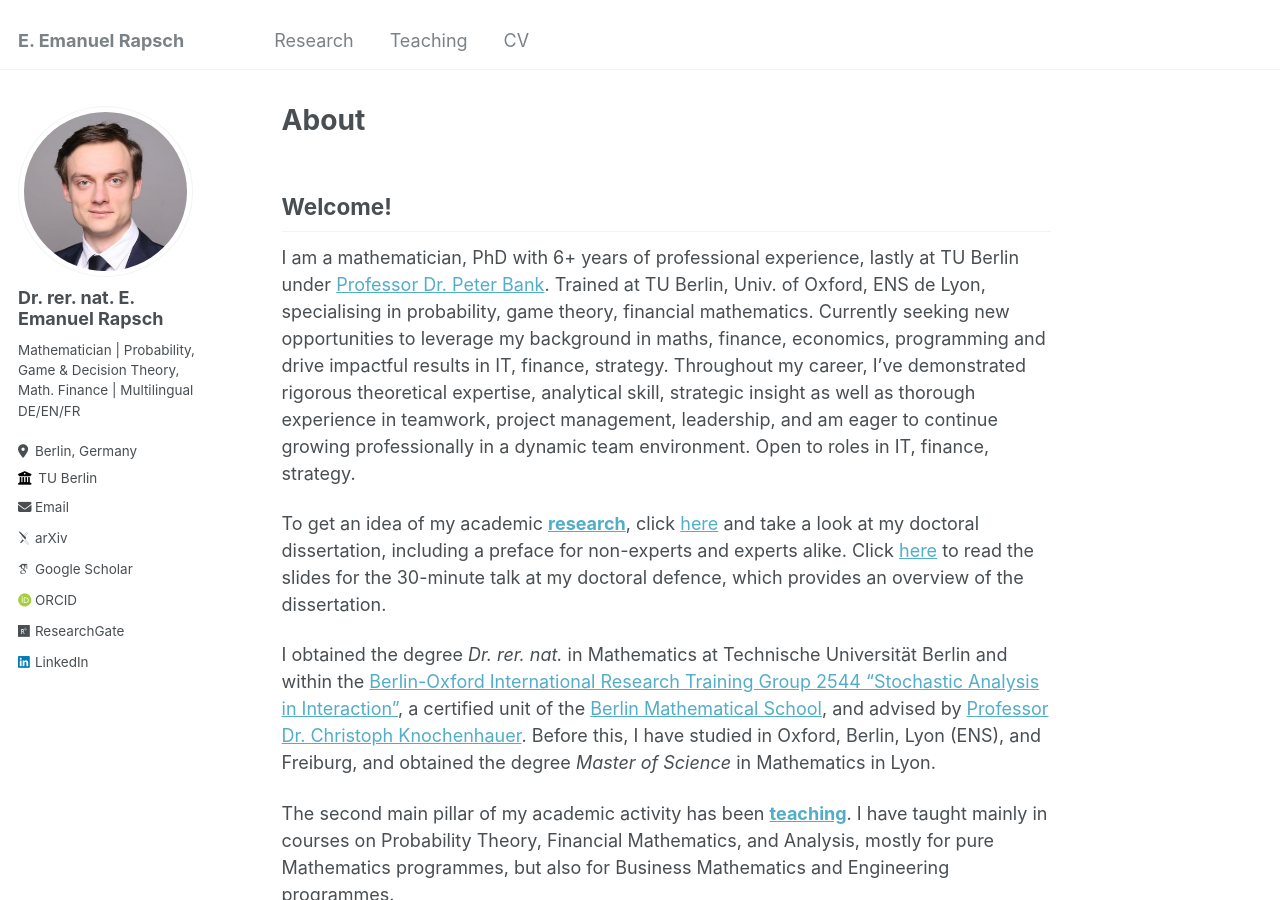
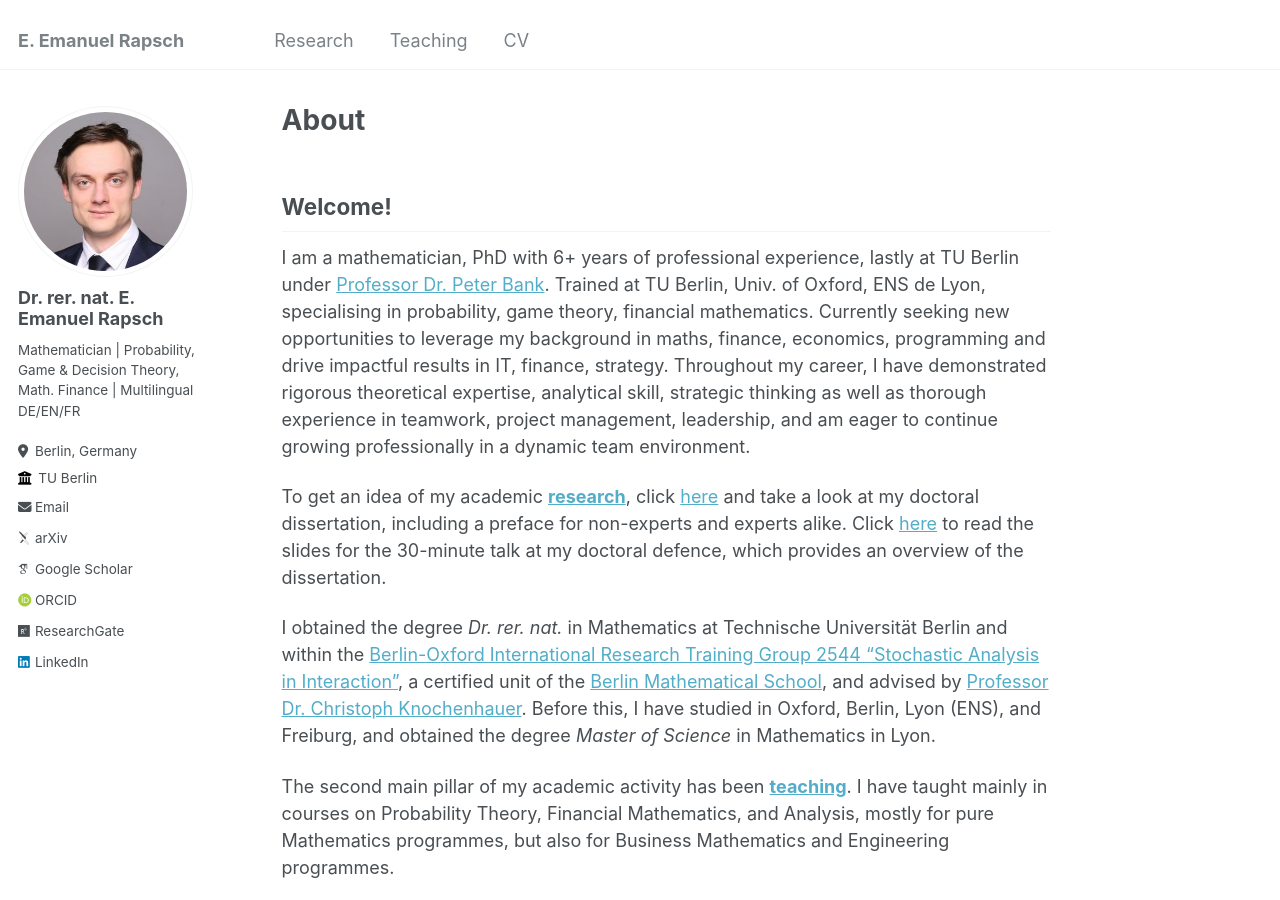
Before and after one commit to erapsch/erapsch.github.io, a Jekyll site: the page built from _pages/about.md, in a window 1280 px wide and 900 px high. Built offline with Jekyll 4.4.1, drawn with Linux system fonts in a browser that asks for light colours; some web fonts are replaced.

Commit message:
Refined wording in the About section for clarity and consistency

```diff
--- a/_pages/about.md
+++ b/_pages/about.md
@@ -9,7 +9,7 @@ redirect_from:
 
 ## Welcome!
 
-I am a mathematician, PhD with 6+ years of professional experience, lastly at TU Berlin under <a href="https://www3.math.tu-berlin.de/stoch/wp_bank/">Professor Dr. Peter Bank</a>. Trained at TU Berlin, Univ. of Oxford, ENS de Lyon, specialising in probability, game theory, financial mathematics. Currently seeking new opportunities to leverage my background in maths, finance, economics, programming and drive impactful results in IT, finance, strategy. Throughout my career, I’ve demonstrated rigorous theoretical expertise, analytical skill, strategic insight as well as thorough experience in teamwork, project management, leadership, and am eager to continue growing professionally in a dynamic team environment. Open to roles in IT, finance, strategy.
+I am a mathematician, PhD with 6+ years of professional experience, lastly at TU Berlin under <a href="https://www3.math.tu-berlin.de/stoch/wp_bank/">Professor Dr. Peter Bank</a>. Trained at TU Berlin, Univ. of Oxford, ENS de Lyon, specialising in probability, game theory, financial mathematics. Currently seeking new opportunities to leverage my background in maths, finance, economics, programming and drive impactful results in IT, finance, strategy. Throughout my career, I have demonstrated rigorous theoretical expertise, analytical skill, strategic thinking as well as thorough experience in teamwork, project management, leadership, and am eager to continue growing professionally in a dynamic team environment.
 
 <!--I am a mathematician (PhD) trained in stochastic analysis and control, game and decision theory, financial mathematics, and environmental economics. I have gained professional experience in both research and teaching through my position in the Stochastics and Financial Mathematics group at Technische Universität (TU) Berlin, lastly under <a href="https://www3.math.tu-berlin.de/stoch/wp_bank/">Professor Dr. Peter Bank</a>. Backed by my academic experience at TU Berlin, University of Oxford, ENS de Lyon, and Uni Freiburg, I combine rigorous theoretical expertise with practical applications in finance, economics, and policy making.
 Experienced in team work, leadership, and management, I am interested in leveraging mathematics and game theory to understand and solve complex strategic problems and to support better decision making in economics, finance, and beyond.-->
```
